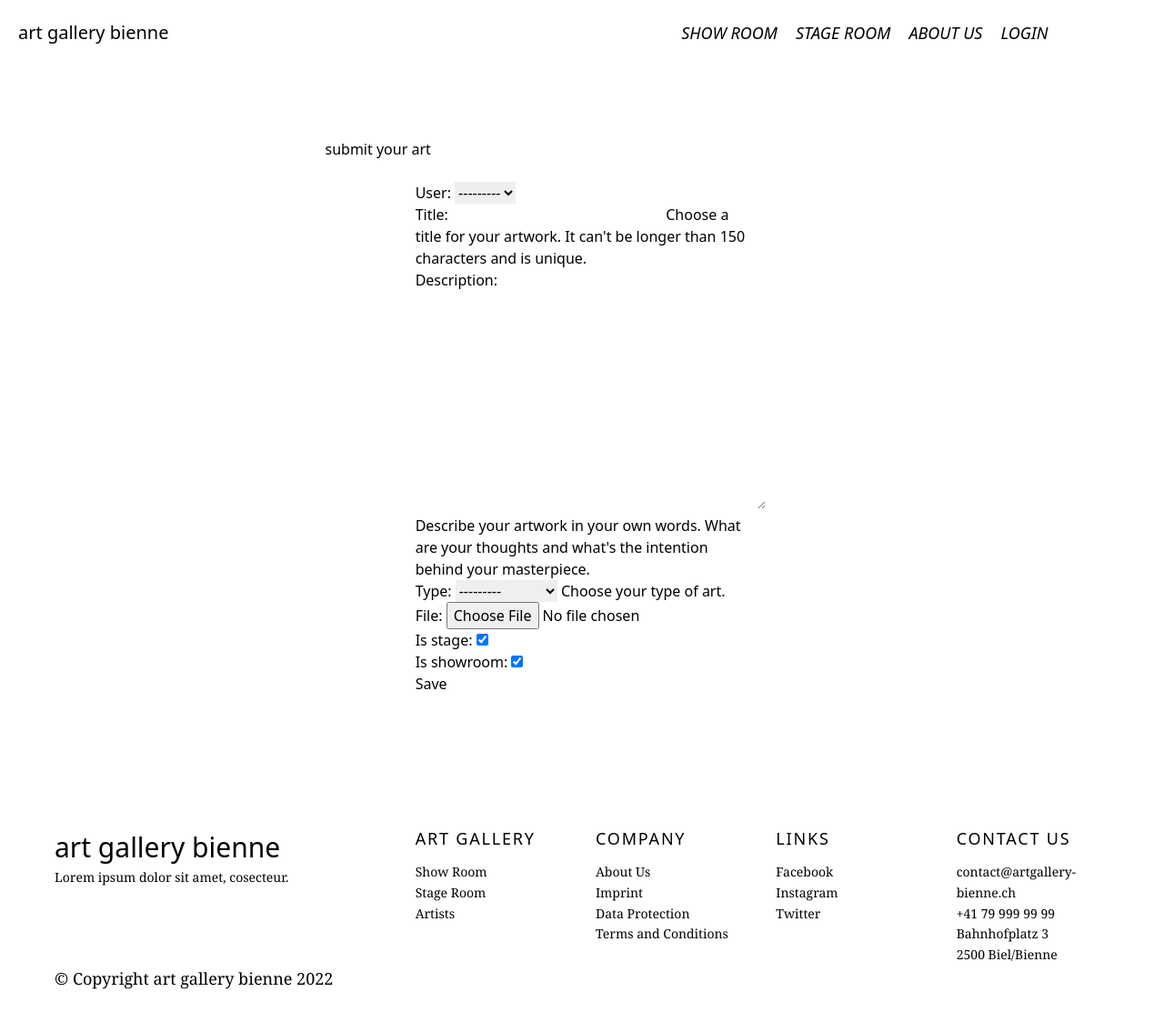
After one commit to kirillwolkow/artgallerybienne, a Django app: page /art-create/ in a window 1280 px wide. The commit adds this page. Shown: the whole page at 91% size. Run offline with Django 4.2, Linux system fonts and the light colour scheme; some libraries are stand-ins or nearby versions.

Commit message:
draft commit: create submit art template, view, url

```diff
--- /dev/null
+++ b/project/gallery/forms.py
@@ -0,0 +1,9 @@
+from django import forms
+
+from gallery.models import Post
+
+
+class ArtCreateForm(forms.ModelForm):
+    class Meta:
+        model = Post
+        fields = "__all__"
--- a/project/gallery/models.py
+++ b/project/gallery/models.py
@@ -40,7 +40,7 @@ class Post(models.Model):
         )
     file = models.FileField(_('file'), upload_to='artworks/')
     is_stage = models.BooleanField(default=True)
-    is_showroom = models.BooleanField(default=False)
+    is_showroom = models.BooleanField(default=True)
 
     def __str__(self):
         return self.title
--- /dev/null
+++ b/project/gallery/templates/gallery/art_create.html
@@ -0,0 +1,32 @@
+{% extends 'base.html' %}
+{% load static %}
+
+{% block content %}
+
+<section class="submit-section relative">
+    <main id="art-create-section" class="max-w-7xl py-20 mx-auto">
+        <div class="grid grid-cols-12 place-content-start px-[60px] gap-x-[30px]">
+            <div class="col-start-4 col-end-10 row-span-full">
+                <h2 class="main-title">submit your art</h1>
+            </div>
+            <div class="my-6 col-start-5 col-end-9">
+                <form method="post" class="w-full" action="{% url 'art-create' %}">
+                    {% csrf_token %}
+                    {{ form.as_p }}
+                    <input type="submit" value="Save">
+                    <!-- {% for field in form %}
+                    <div class="w-full my-6 rounded-sm">
+                        <p>{{ field.errors }}</p>
+                        <p class="font-normal text-black-steel font-serif text-lg leading-[160%]">
+                            {{ field }}
+                        </p>
+                    </div>
+                    {% endfor %}
+                    <button class="text-white font-normal font-serif text-lg leading-7 w-full bg-gold-leaf rounded-sm py-2" type="submit">submit</button> -->
+                </form>
+            </div>
+        </div>
+    </main>
+</section>
+
+{% endblock content %}
--- a/project/gallery/urls.py
+++ b/project/gallery/urls.py
@@ -4,4 +4,5 @@ from . import views
 
 urlpatterns = [
     path('', views.index, name='index'),
+    path('art-create/', views.ArtCreate.as_view(), name='art-create'),
 ]
--- a/project/gallery/views.py
+++ b/project/gallery/views.py
@@ -1,5 +1,17 @@
 from django.shortcuts import render
+from django.views.generic.edit import CreateView
+# from django.contrib.auth.mixins import LoginRequiredMixin
+
+from gallery.models import Post
+from gallery.forms import ArtCreateForm
 
 
 def index(request):
     return render(request, 'gallery/index.html')
+
+
+class ArtCreate(CreateView):
+    model = Post
+    form_class = ArtCreateForm
+    template_name = "gallery/art_create.html"
+    success_url = "/"
--- a/project/theme/templates/header.html
+++ b/project/theme/templates/header.html
@@ -15,7 +15,7 @@
             <a href="#" class="mr-5">PROFILE</a>
             <button
             class="uppercase inline-flex items-center bg-gold-leaf text-white border-0 py-1 px-3 focus:outline-none rounded text-base mt-4 md:mt-0 mr-5">
-            <a href="#">Submit art</a>
+            <a href="{% url 'art-create' %}">Submit art</a>
         </button>
         </nav>
         <button>
```
Also changed, not shown: project/artworks/farbkonzept.PNG (added).
